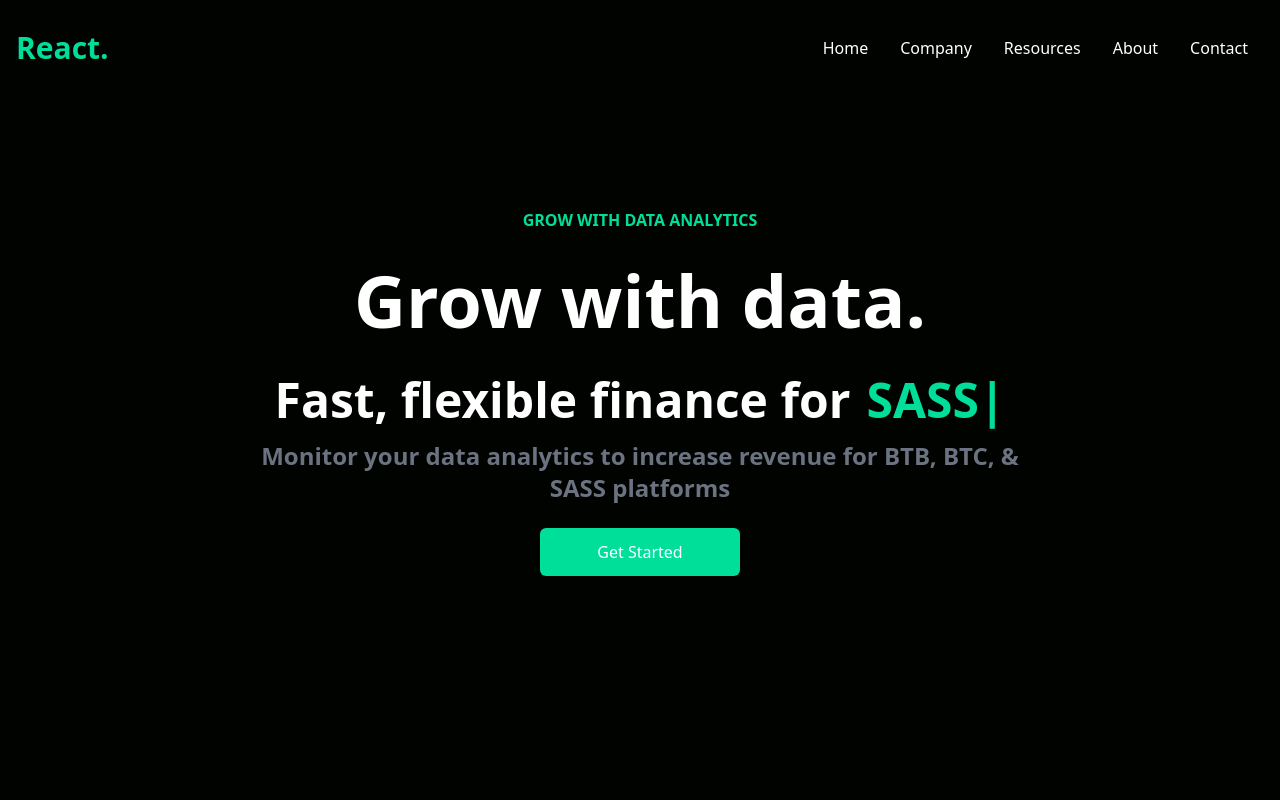
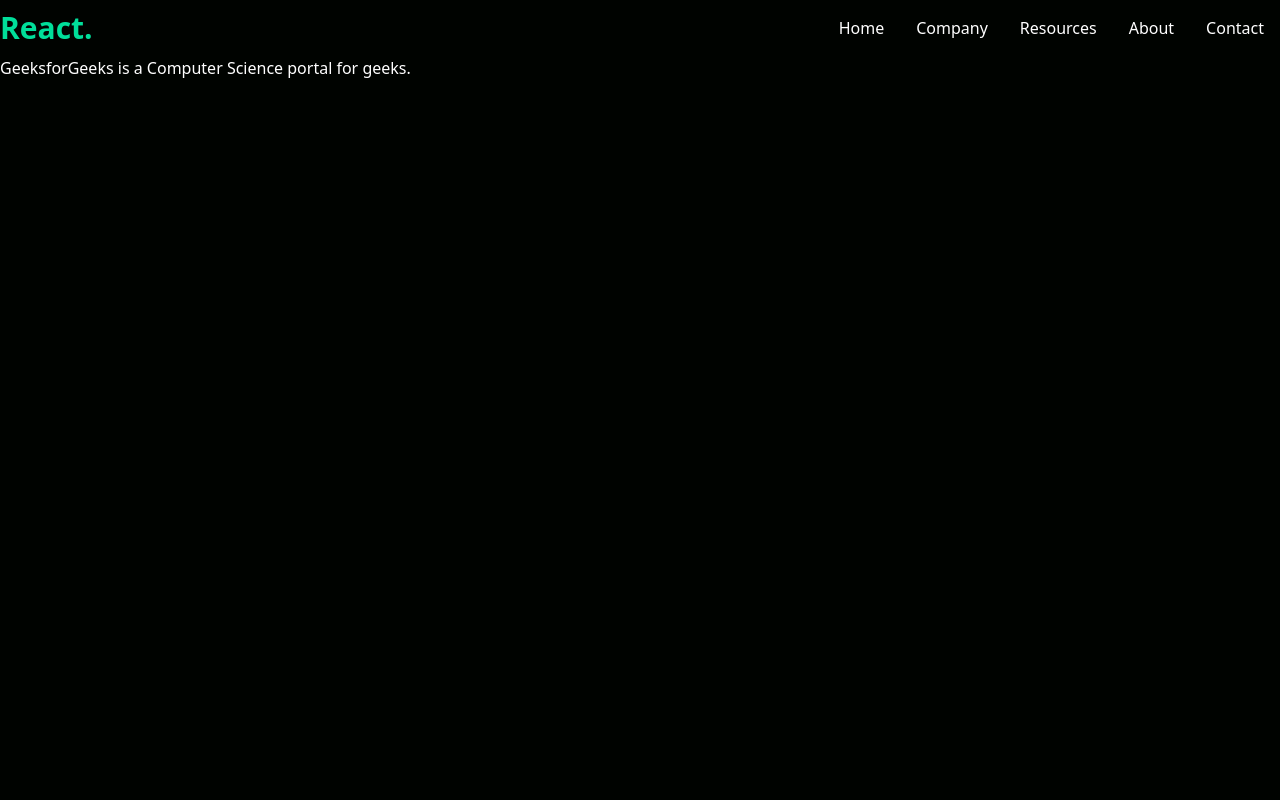
Before and after one commit to ralphbetta/landing-react, a React (Create React App) app: page /About in a window 1280 px wide. Shown: the top 800 px of the page. Built offline with nearby package versions, Linux system fonts and the light colour scheme.

Commit message:
setup route and refactored app to home and other screens

```diff
--- a/package.json
+++ b/package.json
@@ -9,6 +9,7 @@
     "react": "^18.2.0",
     "react-dom": "^18.2.0",
     "react-icons": "^4.7.1",
+    "react-router-dom": "^6.8.1",
     "react-scripts": "5.0.1",
     "react-typed": "^1.2.0",
     "web-vitals": "^2.1.4"
--- a/src/App.js
+++ b/src/App.js
@@ -1,31 +1,23 @@
 import React from "react";
-import { Analytics } from "./components/Analytics";
-import Cards from "./components/Cards";
-import Footer from "./components/Footer";
-import { Hero } from "./components/Hero";
+import Home from "./pages/Home";
+import About from "./pages/About";
+
+import { BrowserRouter as Router, Routes, Route}
+    from 'react-router-dom';
 import Navbar from "./components/Navbar";
-import { Newsletter } from "./components/Newsletter";
+import Contact from "./pages/Contact";
 
 function App() {
   return (
-    <div >
-    <Navbar/>
-    <Hero/>
-    <Analytics/>
-    <Newsletter/>
-    <Cards />
-    <Footer />
-
-    {/* <div className="bg-[#f2f2f2] p-6">
-      <div className="p-4 bg-white max-w-sm rounded-md shadow-md flex">
-      <div>
-        <img src="" alt="just icon"></img>
-      </div>
-      <div></div>
-      </div>
-      </div> */}
-
-    </div>
+    <Router>
+      {/* Including App bar for global purpose */}
+        <Navbar/>
+      <Routes>
+        <Route exact path='/' element={<Home/>} />
+        <Route exact path='/About' element={<About/>} />
+        <Route exact path='/Contact' element={<Contact/>} />
+      </Routes>
+    </Router>
   );
 }
 
--- a/src/components/Analytics.jsx
+++ b/src/components/Analytics.jsx
@@ -1,10 +1,9 @@
 import React from 'react'
  import Icon from '../assets/icon.png'
 
-export const Analytics = () => {
+ const Analytics = () => {
   return (
-    <div className=' w-full bg-white py-16 px-4'>
-      <div className='max-w-[1240px] mx-auto grid md:grid-cols-2'>
+    <div className=' w-full bg-white py-1 px-4 mx-auto grid md:grid-cols-2'>
         <img className='w-[500px] mx-auto my-4' src={Icon} alt='/' />
         <div className='flex flex-col justify-center'>
           <p className=' text-[#00df9a] font-bold'>DATA ANALYTICS DASHBOARD</p>
@@ -19,7 +18,8 @@ export const Analytics = () => {
           </p>
           <button className=' text-[#00df9a] py-3 mx-auto font-medium w-[200px] rounded-md my-6 bg-black'>Get Started</button>
         </div>
-      </div>
     </div>
   )
 }
+
+export default Analytics
--- a/src/components/Cards.jsx
+++ b/src/components/Cards.jsx
@@ -5,9 +5,8 @@ import card3 from '../assets/user-experience.png'
 
 const Cards = () => {
   return (
-    <div className=' w-full py-[10rem] px-4 bg-white'>
-        {/* grid for mobile and grid-col-3 from medium above */}
-        <div className=' max-w-[1240px] mx-auto grid md:grid-cols-3 gap-8'>
+
+        <div className=' w-full py-[10rem] px-4 mx-auto grid md:grid-cols-3 gap-8 bg-white '>
            {/* this is the card body */}
             <div className=' w-full shadow-lg flex flex-col p-4 my-4 rounded-lg hover:scale-105 duration-300'>
                 <img className='w-20 mx-auto mt-[-3rem]' src= {card1} alt="user" />
@@ -44,7 +43,7 @@ const Cards = () => {
             </div>
 
         </div>
-    </div>
+
   )
 }
 
--- a/src/components/Hero.jsx
+++ b/src/components/Hero.jsx
@@ -1,7 +1,7 @@
 import React from 'react'
 import Typed from 'react-typed'
 
-export const Hero = () => {
+ const Hero = () => {
   return (
     <div className=' text-white'>
       <div className='max-w-[800px] mt-[-96px] w-full h-screen mx-auto text-center flex flex-col justify-center'>
@@ -26,3 +26,6 @@ export const Hero = () => {
    </div>
   )
 }
+
+
+export default Hero
--- a/src/components/Navbar.jsx
+++ b/src/components/Navbar.jsx
@@ -1,5 +1,6 @@
 import React, {useState} from 'react'
 import {AiOutlineClose, AiOutlineMenu} from 'react-icons/ai'
+import { NavLink } from 'react-router-dom';
 
 
 const Navbar = () => {
@@ -13,15 +14,21 @@ const Navbar = () => {
     };
 
   return (
-    <div className='h-24 max-w=[1240px] text-white mx-auto px-4 flex justify-between items-center'>
+    <div className=' w-full flex text-white justify-between items-center mx-auto'>
         <h1 className='font-bold text-[#00df9a] text-3xl'>React.</h1>
         {/* mobile first: hidden else flex */}
         <ul className='hidden md:flex'>
-            <li className='p-4'>Home</li>
+            <li className='p-4'>
+                <NavLink to="/">Home</NavLink>
+            </li>
             <li className='p-4'>Company</li>
             <li className='p-4'>Resources</li>
-            <li className='p-4'>About</li>
-            <li className='p-4'>Contact</li>
+            <li className='p-4'>
+                <NavLink to="/About">About</NavLink>
+            </li>
+            <li className='p-4'>
+            <NavLink to="/Contact">Contact</NavLink>
+            </li>
         </ul>
         {/* mobile first: block else hidden */}
         <div className=' block md:hidden ease-in-out duration-500' onClick={handleNav}>
--- a/src/components/Newsletter.jsx
+++ b/src/components/Newsletter.jsx
@@ -1,9 +1,8 @@
 import React from 'react'
 
-export const Newsletter = () => {
+const Newsletter = () => {
   return (
-    <div className='w-full py-16 text-white px-4'>
-        <div className='max-w-[1240px] mx-auto grid lg:grid-cols-3'>
+    <div className='w-full mx-auto grid lg:grid-cols-3 text-white px-4 py-8'>
             <div className='lg:col-span-2'>
                 <h1 className='md:text-4xl sm:text-3xl text-xl font-bold py-2'>
                     Want tips and tricks to optimize your flow?
@@ -13,7 +12,7 @@ export const Newsletter = () => {
             <div className='my-4'>
                 <div className='flex flex-col sm:flex-row item-center justify-between w-full'>
                     <input
-                    className='p-3 flex w-fill rounded-md text-black' type='email' placeholder='Enter Email'
+                    className='p-3 w-fill rounded-md text-black' type='email' placeholder='Enter Email'
                     />
                     <button className=' bg-[#00df9a] text-black rounded-md font-medium my-6 md:my-0  w-[200px] ml-0 md:ml-4 px-6 py-3'>
                         Notify Me
@@ -21,7 +20,9 @@ export const Newsletter = () => {
                 </div>
                 <p>We care the protection of your data. Read our <span className='text-[#00df9a]'>Privacy Policy</span></p>
             </div>
-        </div>
     </div>
   )
 }
+
+
+export default Newsletter
--- /dev/null
+++ b/src/pages/About.js
@@ -0,0 +1,14 @@
+import React from 'react'
+
+function About() {
+  return (
+    <div className='text-white'>
+        <h1>
+        GeeksforGeeks is a Computer
+        Science portal for geeks.
+    </h1>
+  </div>
+  )
+}
+
+export default About
--- /dev/null
+++ b/src/pages/Contact.js
@@ -0,0 +1,11 @@
+import React from 'react'
+
+function Contact() {
+  return (
+    <div>
+        <p className=' text-white'>This is the contact us page</p>
+    </div>
+  )
+}
+
+export default Contact
--- /dev/null
+++ b/src/pages/Home.js
@@ -0,0 +1,28 @@
+import React from 'react'
+//import Navbar form "./pages/components"
+// import { Analytics } from "./pages/components/Analytics";
+// import Cards from "./pages/components/Cards";
+// import Footer from "./pages/components/Footer";
+// import { Hero } from "./pages/components/Hero";
+import Navbar from "./../components/Navbar";
+import Hero from "./../components/Hero";
+import Analytics from "./../components/Analytics";
+import Newsletter from "./../components/Newsletter";
+import Cards from "./../components/Cards";
+import Footer from "./../components/Footer";
+// import { Newsletter } from "./pages/components/Newsletter";
+
+
+function Home() {
+  return (
+    <div >
+    <Hero/>
+    <Analytics/>
+    <Newsletter/>
+    <Cards />
+    <Footer />
+    </div>
+  )
+}
+
+export default Home
```
Also changed, not shown: src/documentation.txt, 1 other file (tests, documents, lock files or other folders).
